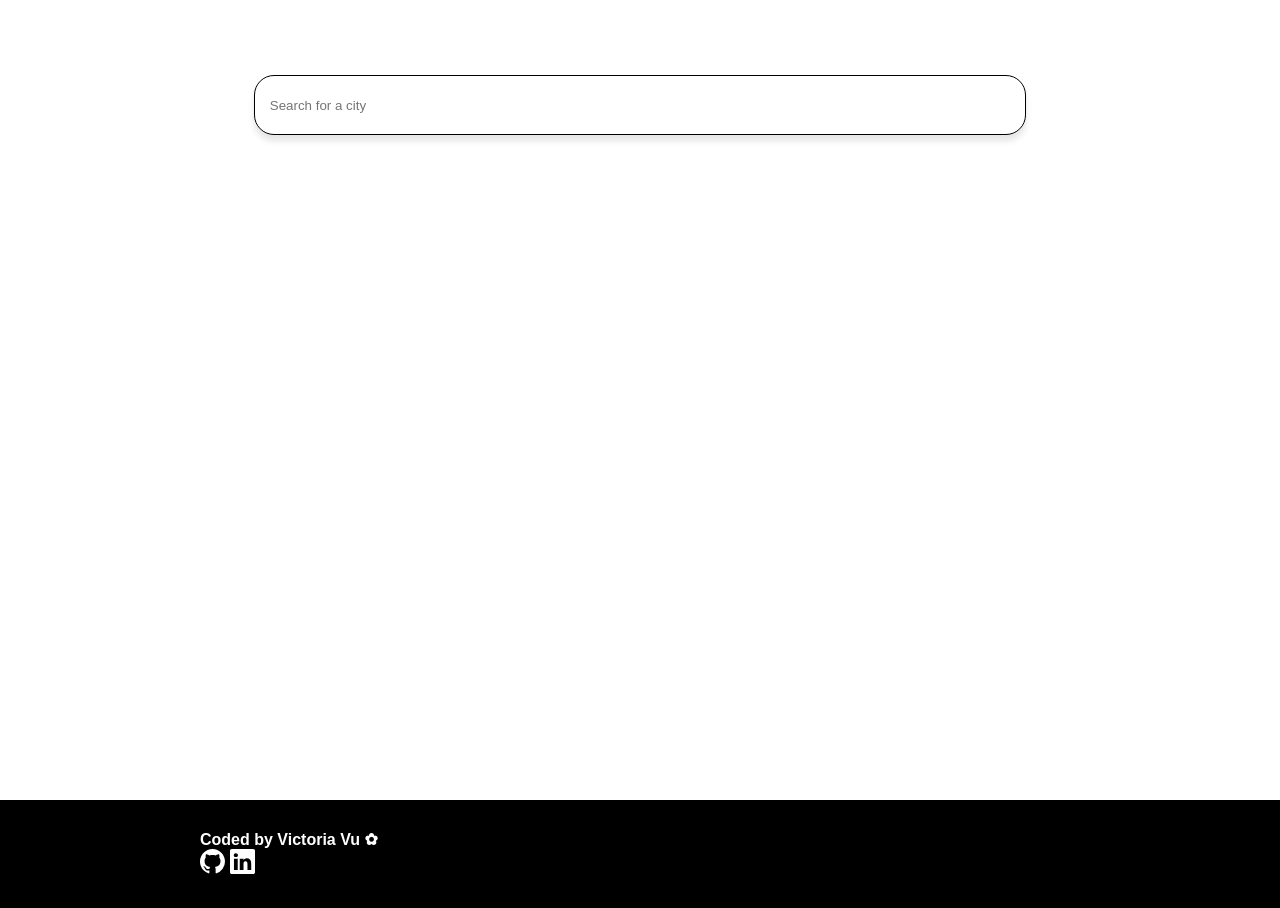
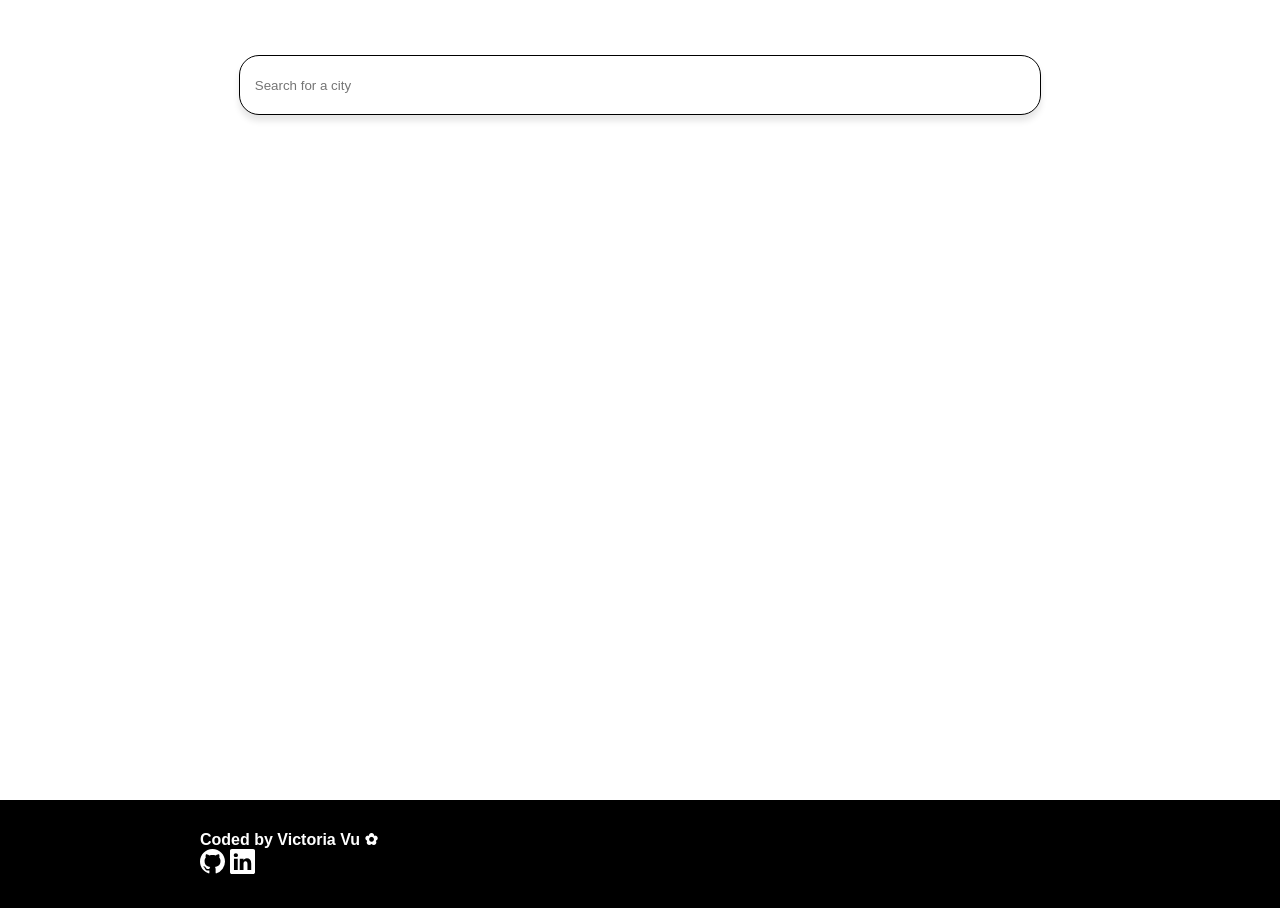
Before and after one commit to victoria-vu/Weather-Now, a React (Create React App) app: page / in a window 1280 px wide. Built offline with nearby package versions, Linux system fonts and the light colour scheme; no server answers.

Commit message:
Modified padding and styled low/high temp

```diff
--- a/src/index.css
+++ b/src/index.css
@@ -45,7 +45,8 @@ footer {
 .container {
    display: flex;
    flex-direction: column;
-   padding: 100px;
+   justify-content: center;
+   padding: 80px;
 }
 
 .app {
@@ -84,7 +85,7 @@ footer {
 .search-box {
    display: flex;
    justify-content: center;
-   margin: -50px 0 75px;
+   margin: -50px 0 70px;
    width: 100%;
 }
 
@@ -131,13 +132,19 @@ footer {
 }
 
 .weather-box .weather {
-   padding-bottom: 10px;
+   padding-bottom: 20px;
    font-size: 20px;
    font-weight: var(--fw-bold);
    font-style: var(--fs-italic);
 }
 
-.weather-box .temp {
+.weather-box .current-temp {
+   padding-bottom: 20px;
    font-size: 40px;
    font-weight: var(--fw-bold);
 }
+
+.weather-box .high-low-temp {
+   font-size: 20px;
+   font-weight: var(--fw-bold);
+}
```
